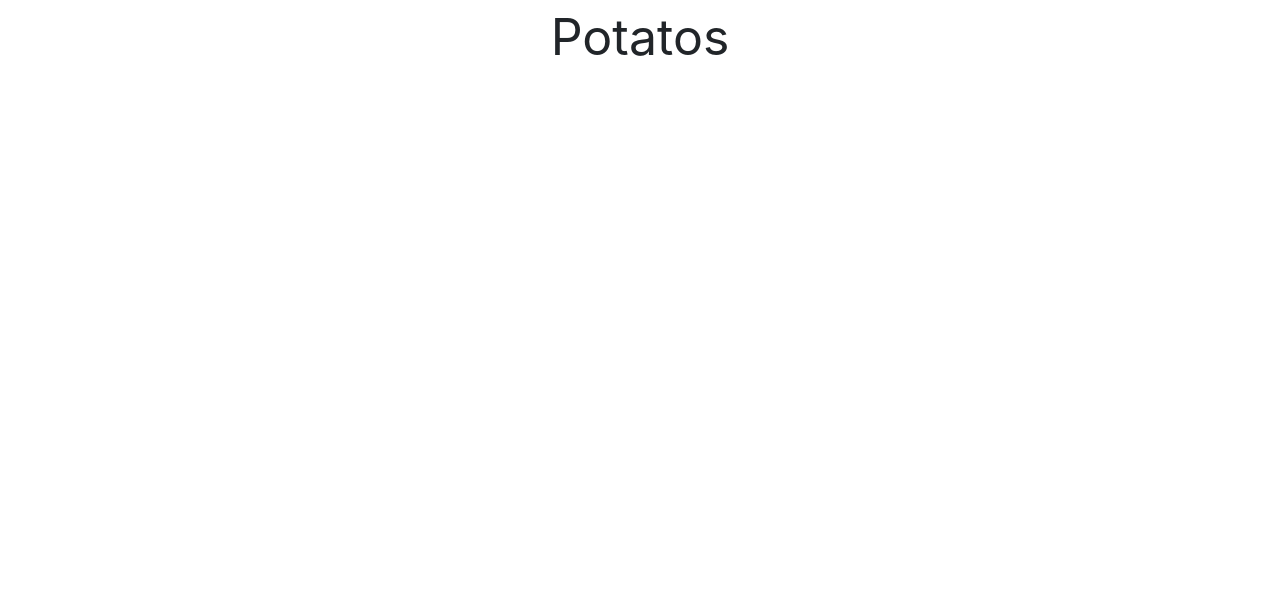
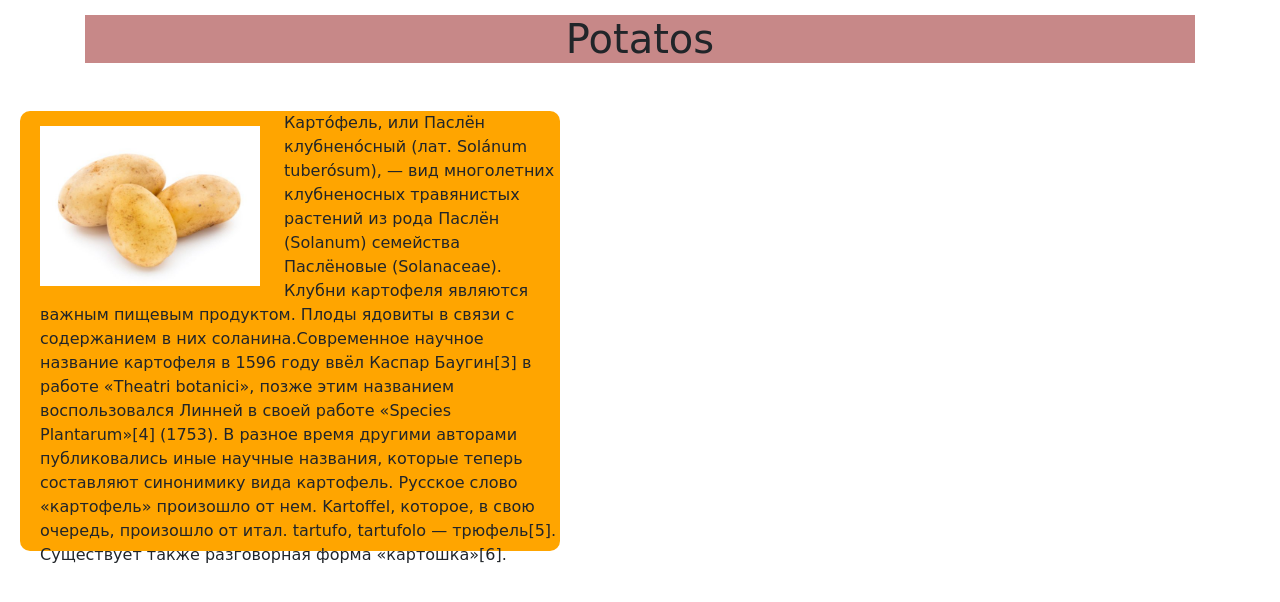
Before and after one commit to nikita12324/nikita12324, a plain HTML site: page index.html in a window 1280 px wide. Drawn offline with nearby package versions, Linux system fonts and the light colour scheme.

Commit message:
Add files via upload

```diff
--- a/index.css
+++ b/index.css
@@ -1,4 +1,51 @@
+body {
+
+    font-family: 'Ranchers', cursive;
+
+}
 .title{
-	font-size: 50px;
 	text-align: center;
+	margin-top: 15px;
+	background-color: #8007;
 }
+
+.o_potato_div{
+	background-color: orange;
+	width: 540px;
+	height: 440px;
+	border-radius: 10px;
+	margin-left: 20px;
+	margin-top: 40px;
+}
+
+.o_potato{
+	width: 250px;
+	height: 400px;
+    display: block;
+    margin-left: auto;
+    margin-right: auto;
+}
+
+.o_potato{
+	height: 10em;
+    position: relative;
+}
+
+.o_potato{
+	margin: 0;
+    top: 20%;
+    left: 20%;
+    margin-right: -50%;
+    transform: translate(-50%, -50%)
+}
+
+
+.o_potato{
+	float: left;
+	padding-left: 30px;
+	margin: 7px 7px 7px 7px;
+}
+
+.o_potato_text{
+	padding-left: 20px;
+}
--- a/index.html
+++ b/index.html
@@ -3,18 +3,30 @@
 <head>
 	<title></title>
 	<link rel="stylesheet" href="https://stackpath.bootstrapcdn.com/bootstrap/4.5.2/css/bootstrap.min.css" integrity="sha384-JcKb8q3iqJ61gNV9KGb8thSsNjpSL0n8PARn9HuZOnIxN0hoP+VmmDGMN5t9UJ0Z" crossorigin="anonymous">
+
 	<link rel="stylesheet" type="text/css" href="index.css">
 	<script src="https://use.fontawesome.com/518d925ea2.js"></script>
 </head>
 <body>
-    <header>
+    <header id="header" class="header">
     	<div class="container">
     		<div class="row">
-    			<div class="col-lg justify-content-center">
-    				<div class="title">Potatos</div>
+    			<div class="col">
+    				<div class="title"><h1>Potatos</h1></div>
     			</div>
     		</div>
     	</div>
+        <div class="row">
+            <div class="col">
+                <div class="o_potato_div">
+                <img src="img/opotato.jpg" class="o_potato"><p class="o_potato_text">Карто́фель, или Паслён клубнено́сный (лат. Solánum tuberósum), — вид многолетних клубненосных травянистых растений из рода Паслён (Solanum) семейства Паслёновые (Solanaceae). Клубни картофеля являются важным пищевым продуктом. Плоды ядовиты в связи с содержанием в них соланина.Современное научное название картофеля в 1596 году ввёл Каспар Баугин[3] в работе «Theatri botanici», позже этим названием воспользовался Линней в своей работе «Species Plantarum»[4] (1753).
+
+В разное время другими авторами публиковались иные научные названия, которые теперь составляют синонимику вида картофель.
+
+Русское слово «картофель» произошло от нем. Kartoffel, которое, в свою очередь, произошло от итал. tartufo, tartufolo — трюфель[5]. Существует также разговорная форма «картошка»[6].</p>
+            </div>
+            </div>
+        </div>
     </header>
 </body>
 </html>
```
Also changed, not shown: img/opotato.jpg (added), img/title.png (added).
